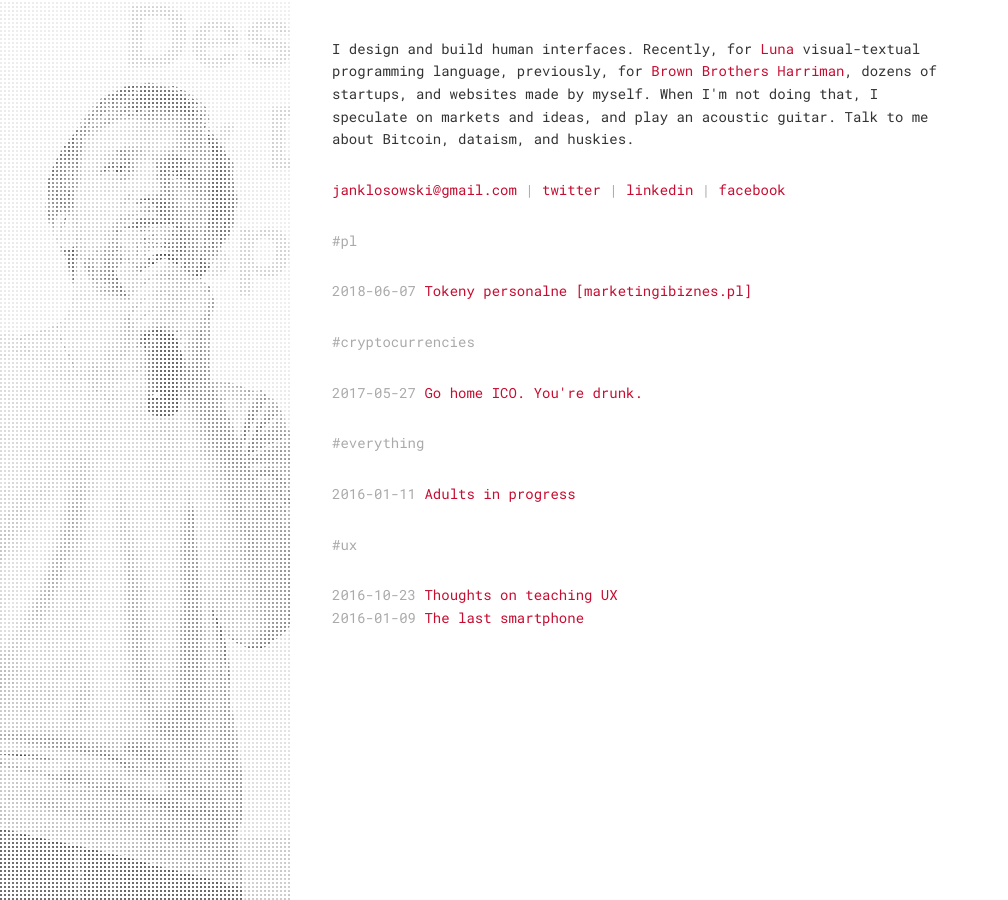
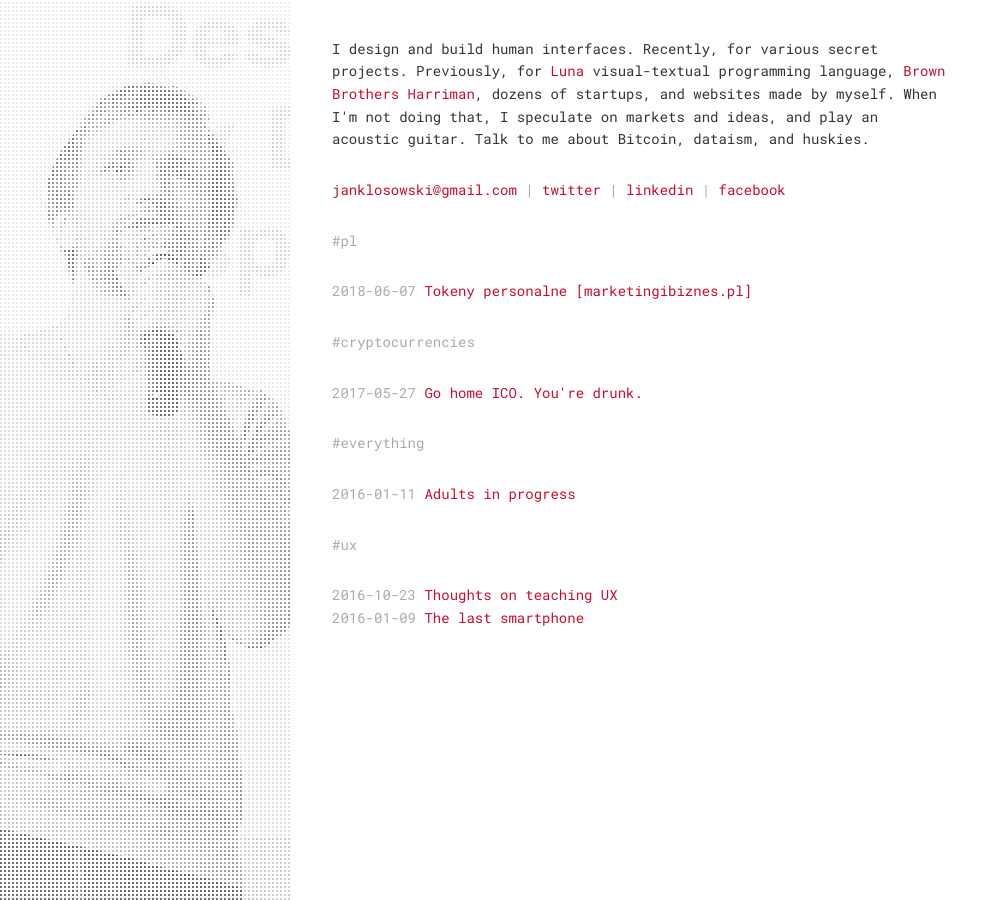
Before and after one commit to janklosowski/janklosowski-website, a Jekyll site: the page built from index.html, in a window 1280 px wide. Shown: the whole page, without its empty margins (0-1008 px from the left). Built offline with Jekyll 4.4.1, drawn with Linux system fonts in a browser that asks for light colours.

Commit message:
update homepage info

```diff
--- a/index.html
+++ b/index.html
@@ -10,8 +10,9 @@ bodyclass: 	homeview
 
     <header class="header">
         <h1 class="aboutme">I design and build human interfaces. Recently, for
+            various secret projects. Previously, for
             <a href="http://luna-lang.org">Luna</a> visual-textual programming
-            language,  previously, for <a target="_blank" href="http://bbh.com">
+            language, <a target="_blank" href="http://bbh.com">
             Brown Brothers Harriman</a>, dozens of startups, and websites made
             by myself. When I'm not doing that, I speculate on markets and ideas,
             and play an acoustic guitar. Talk to me about Bitcoin, dataism,
```
